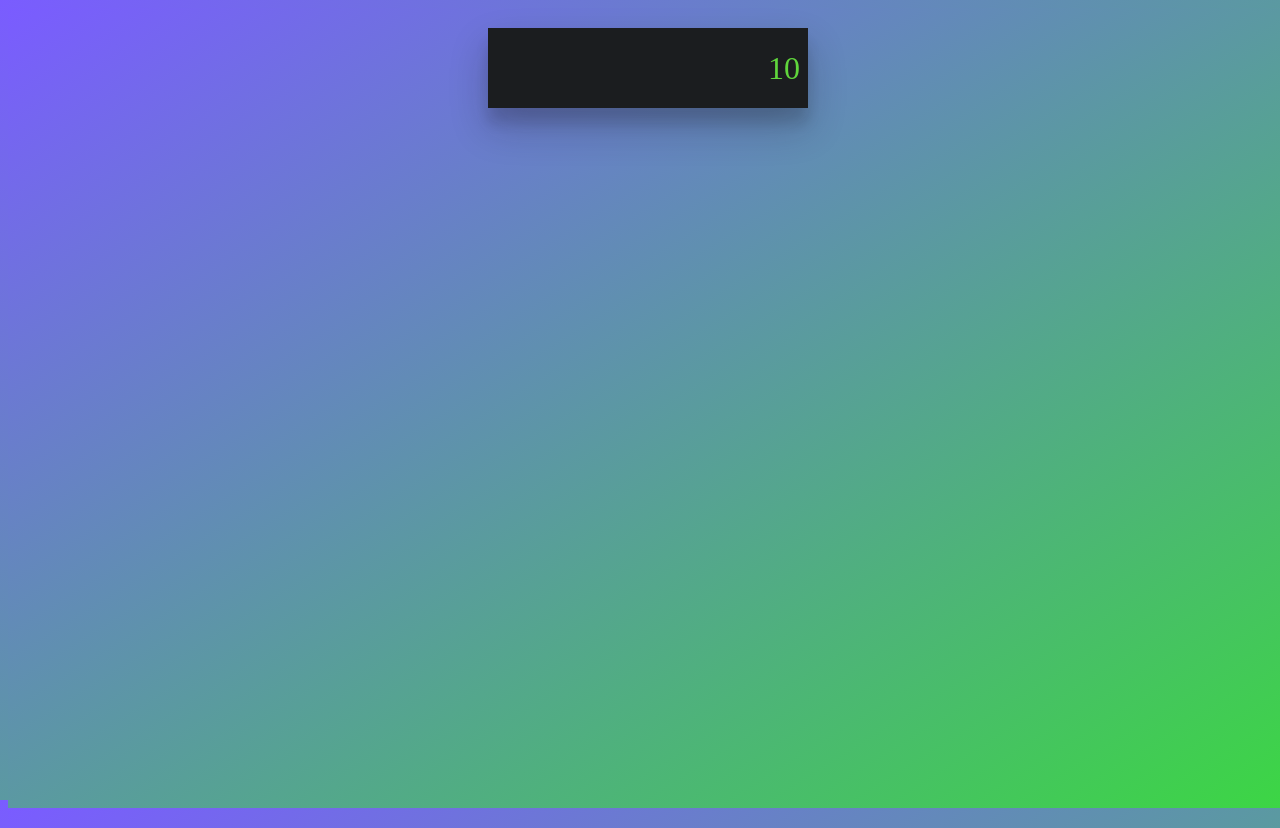
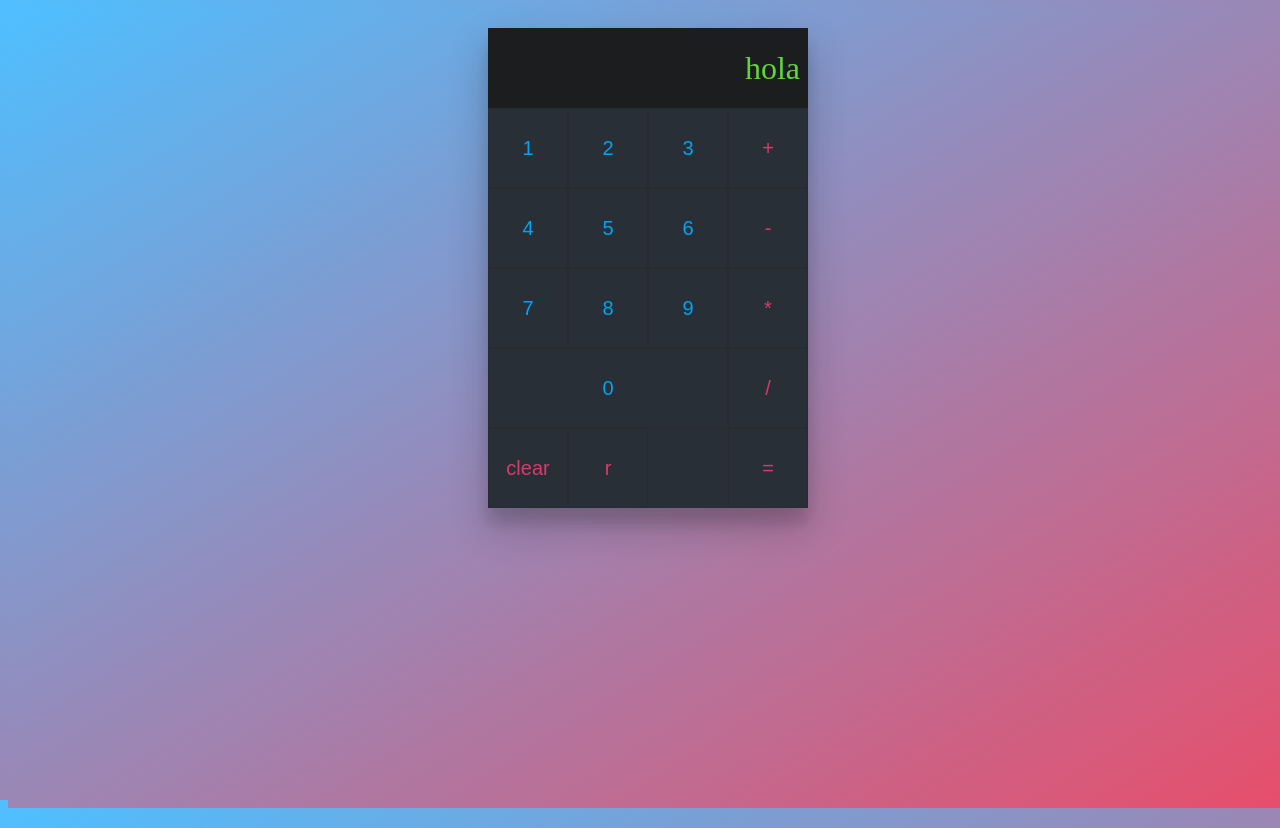
Before and after one commit to sgonzavar/calcapp, a React (Create React App) app: page / in a window 1280 px wide. Built offline with nearby package versions, Linux system fonts and the light colour scheme.

Commit message:
Feat: change state for send props

```diff
--- a/package.json
+++ b/package.json
@@ -6,6 +6,7 @@
     "@testing-library/jest-dom": "^5.16.1",
     "@testing-library/react": "^12.1.2",
     "@testing-library/user-event": "^13.5.0",
+    "prop-types": "^15.8.1",
     "react": "^17.0.2",
     "react-dom": "^17.0.2",
     "react-scripts": "5.0.0",
--- a/src/App.jsx
+++ b/src/App.jsx
@@ -1,13 +1,48 @@
 import React from 'react'
-import './styles/App.css'
 
 //components
 import Result from './components/Result';
+import Button from './components/Button';
+
+//styles
+import './styles/App.css'
 
 const App = () => {
+
+    const clickHandlerFunction = (text) => {
+        console.log("button.clickhandler", text)
+    }
+
     return (
         <main className='react-calculator'>
-            <Result />
+            <Result value="hola" />
+            <div className="numbers">
+                <Button type="" text="1" clickHandler={clickHandlerFunction}/>
+                <Button type="" text="2" />
+                <Button type="" text="3" />
+                <button>4</button>
+                <button>5</button>
+                <button>6</button>
+                <button>7</button>
+                <button>8</button>
+                <button>9</button>
+                <button>0</button>
+            </div>
+            <div className="functions">
+                <button>
+                    clear
+                </button>
+                <button>
+                    r
+                </button>
+            </div>
+            <div className="math-operations">
+                <button>+</button>
+                <button>-</button>
+                <button>*</button>
+                <button>/</button>
+                <button>=</button>
+            </div>
         </main>
     )
 }
--- /dev/null
+++ b/src/components/Button.jsx
@@ -0,0 +1,16 @@
+import React from 'react'
+
+const Button = ({type, text, clickHandler}) => {
+
+    const clickHandlerButton = (text) => {
+        console.log("click");
+        clickHandler(text);
+    }
+    return (
+        <button className={type} onClick={clickHandlerButton}>
+            <span>{text}</span>
+        </button>
+    )
+}
+
+export default Button
--- a/src/components/Result.jsx
+++ b/src/components/Result.jsx
@@ -1,11 +1,20 @@
 import React from 'react'
+import PropTypes from 'prop-types'
 
-const Result = () => {
+const Result = ({value}) => {
     return (
         <div className="result">
-            <span>10</span>
+            <span>{value}</span>
         </div>
     )
 }
 
+Result.propTypes = {
+    value: PropTypes.string.isRequired
+}
+
+Result.defaultProps = {
+    value: "0"
+}
+
 export default Result
--- a/src/styles/App.css
+++ b/src/styles/App.css
@@ -3,7 +3,7 @@ body {
   position: relative;
   width: 100%;
   height: 100%;
-  background-image: linear-gradient(to bottom right, #7a5cff 0%, #3cd644 100%);
+  background-image: linear-gradient(to bottom right, #4fbfff 0%, #e74e6b 100%);
   background-repeat: no-repeat;
   background-attachment: fixed;
 }
@@ -30,13 +30,13 @@ button {
   font-size: 20px;
   line-height: 1;
   background-color: transparent;
-  color: #ffce5c;
+  color: #00a3f5;
   transition: all 300ms;
   border: 1px solid #0001;
 }
 
 button:hover {
-  color: #00a3f5;
+  color: #e74e6b;
   border: 1px solid #ffce5c22;
 }
 
@@ -66,7 +66,7 @@ button:hover {
 
 .functions button:hover,
 .math-operations button:hover {
-  color: #b696a0;
+  color: #ffce5c;
 }
 
 .numbers {
```
Also changed, not shown: 1 other file (tests, documents, lock files or other folders).
